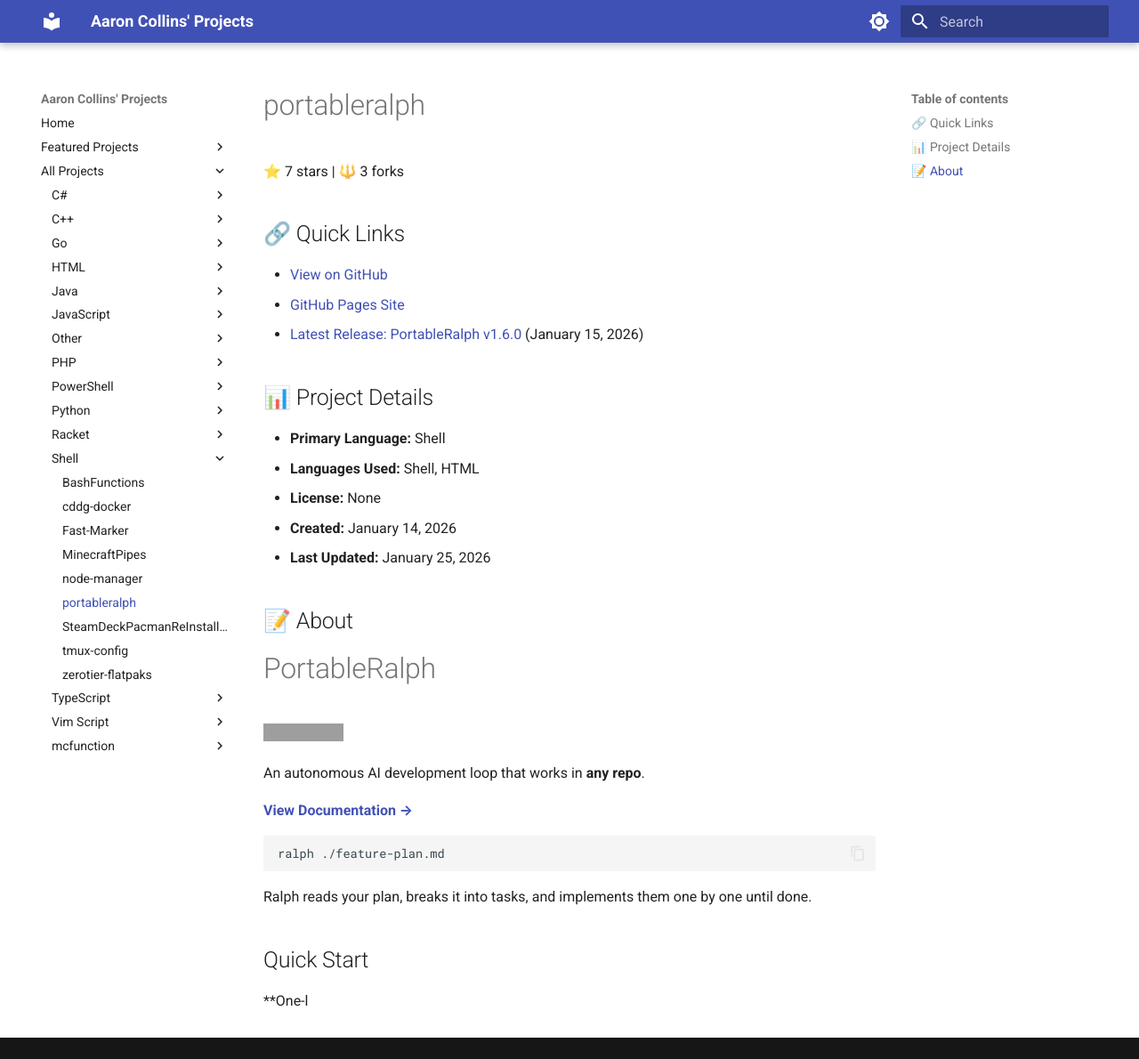
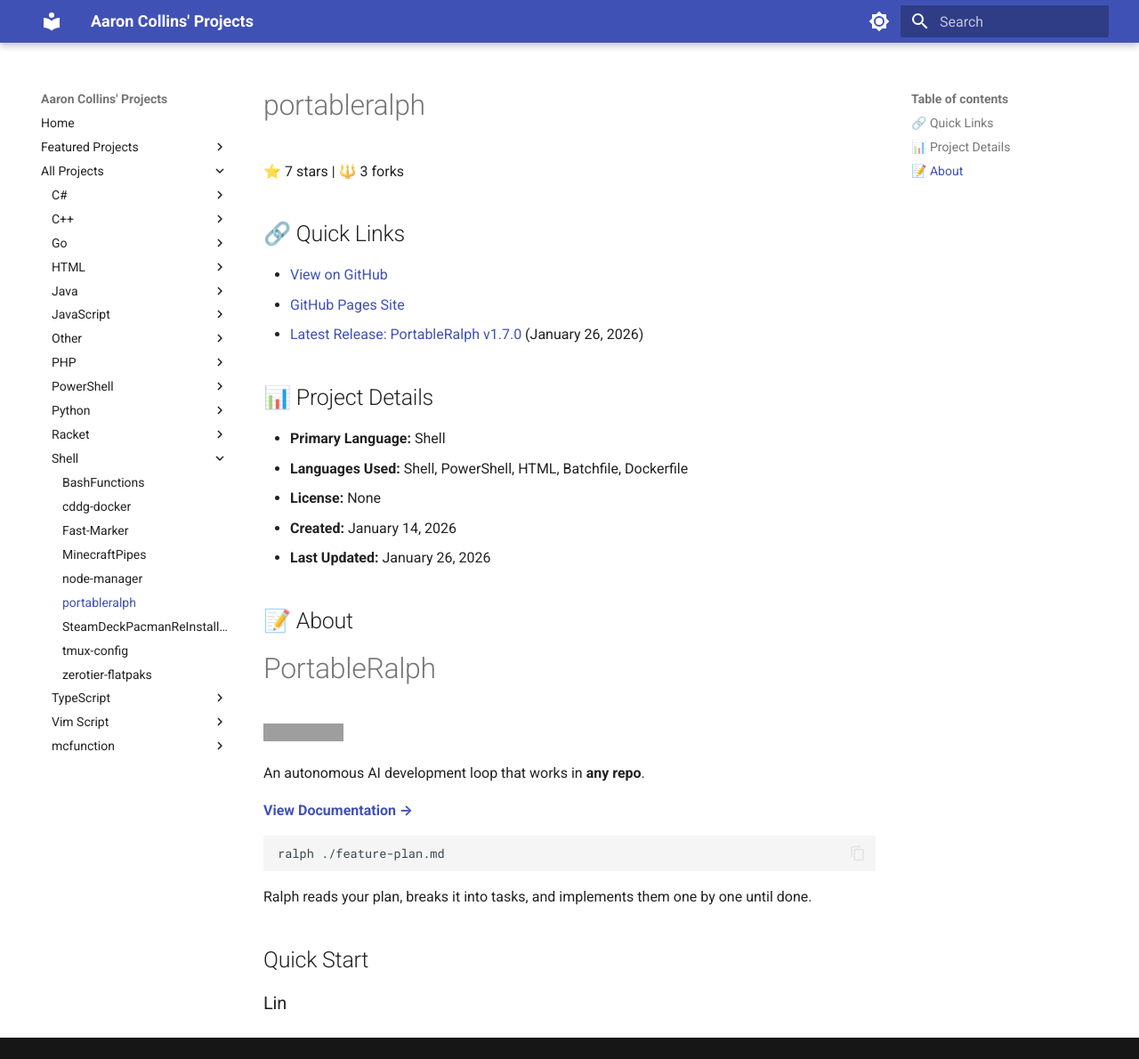
Before and after one commit to aaron777collins/projects, an MkDocs documentation site: the page built from docs/portableralph.md, in a window 1280 px wide and 1190 px high. Shown: the whole window at 89% size. Built offline with MkDocs 1.6.1 and Material for MkDocs 9.7.7, drawn with Linux system fonts in a browser that asks for light colours; grey boxes are pictures that could not be loaded.

Commit message:
🤖 Auto-update project documentation
Updated project pages with latest information from GitHub API:
- Repository details and metadata
- Latest releases
- GitHub Pages links
- Language statistics
- Topics and tags
- Star and fork counts

Generated by GitHub Actions on 2026-01-27 03:51:43 UTC

```diff
--- a/docs/portableralph.md
+++ b/docs/portableralph.md
@@ -6,15 +6,15 @@
 
 - [View on GitHub](https://github.com/aaron777collins/portableralph)
 - [GitHub Pages Site](https://www.portableralph.com/)
-- [Latest Release: PortableRalph v1.6.0](https://github.com/aaron777collins/portableralph/releases/tag/v1.6.0) (January 15, 2026)
+- [Latest Release: PortableRalph v1.7.0](https://github.com/aaron777collins/portableralph/releases/tag/v1.7.0) (January 26, 2026)
 
 ## 📊 Project Details
 
 - **Primary Language:** Shell
-- **Languages Used:** Shell, HTML
+- **Languages Used:** Shell, PowerShell, HTML, Batchfile, Dockerfile
 - **License:** None
 - **Created:** January 14, 2026
-- **Last Updated:** January 25, 2026
+- **Last Updated:** January 26, 2026
 
 ## 📝 About
 
@@ -34,4 +34,4 @@ Ralph reads your plan, breaks it into tasks, and implements them one by one unti
 
 ## Quick Start
 
-**One-l
+### Lin
```
Also changed, not shown: docs/MinecraftDatapackLanguage.md (+1 -1 lines), docs/projects-test.md (+1 -1 lines), docs/projects.md (+2 -1 lines).
